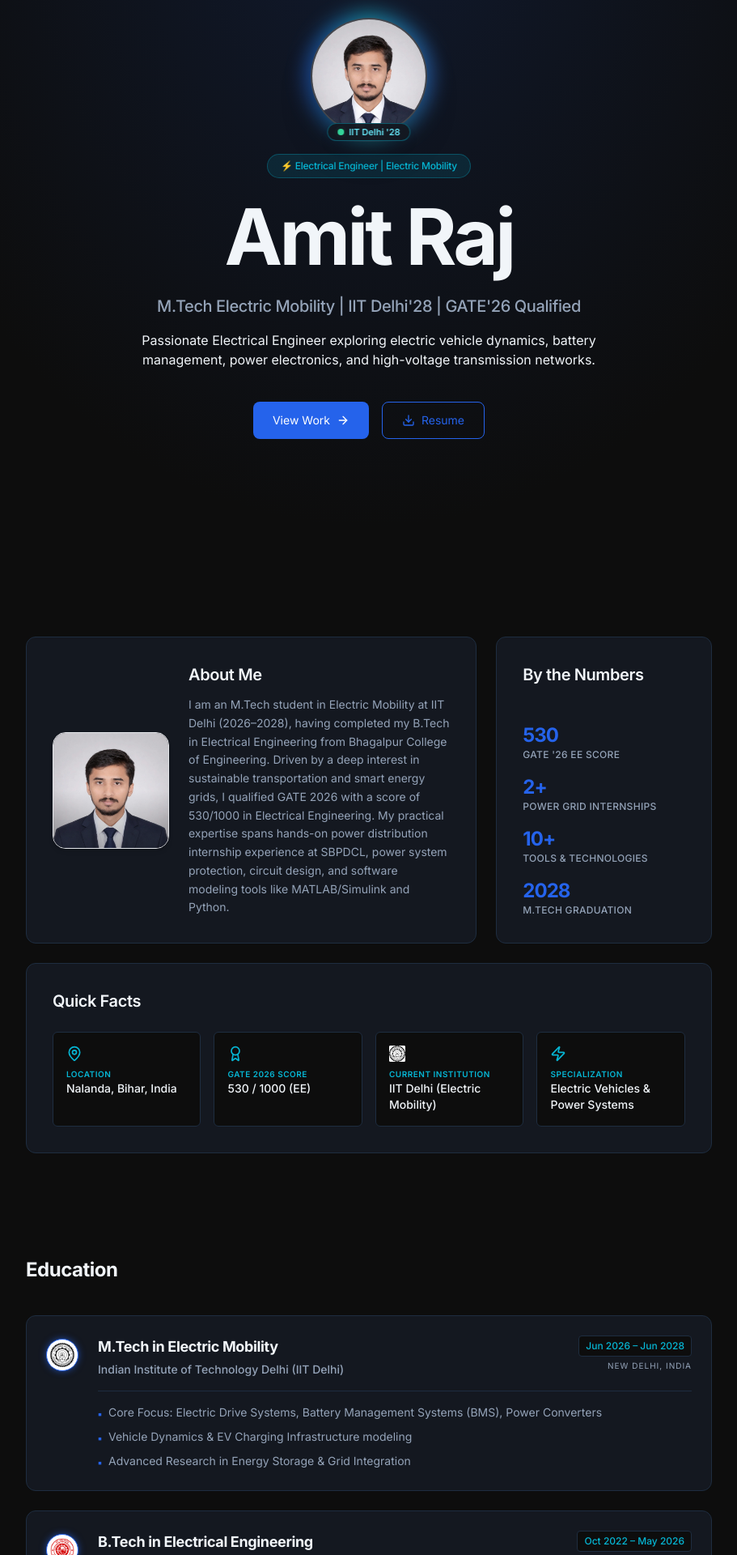
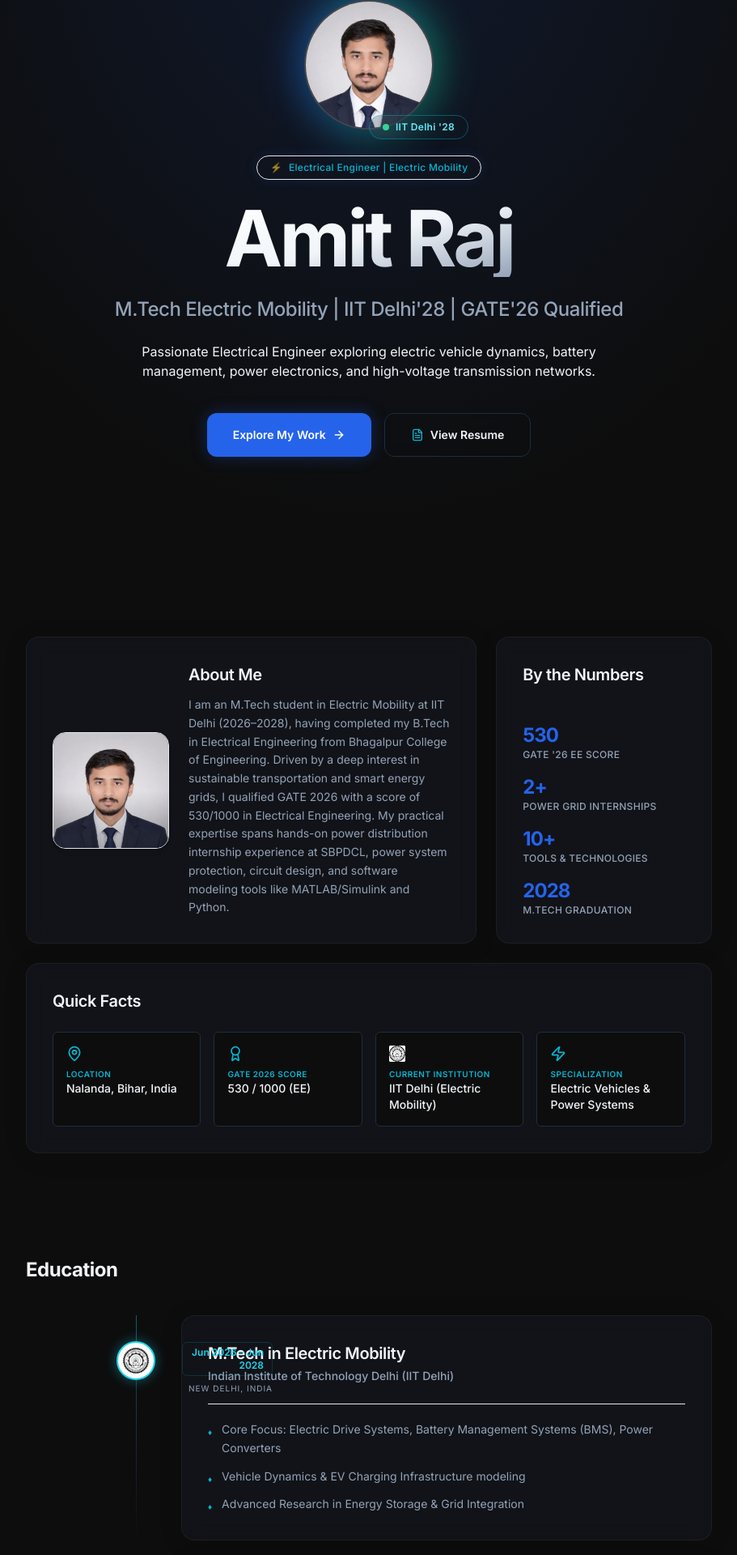
Before and after one commit to sauravrajrinku-lab/amitraj, a Next.js app: page / in a window 1280 px wide. Shown: the part 142-2062 px from the top of the page at 81% size, without its empty margins (184-1095 px from the left). Built offline with nearby package versions, Linux system fonts and the light colour scheme.

Commit message:
Major UI upgrade: Glassmorphism, Timelines, Bento Grids, and Premium Typography

```diff
--- a/src/app/globals.css
+++ b/src/app/globals.css
@@ -53,12 +53,21 @@
   .card-minimal {
     background-color: var(--bg-surface);
     border: 1px solid var(--border-color);
-    border-radius: 0.75rem;
-    transition: all 0.3s ease;
+    border-radius: 1rem;
+    transition: all 0.4s cubic-bezier(0.16, 1, 0.3, 1);
   }
   .card-minimal:hover {
-    border-color: var(--accent-primary);
-    box-shadow: 0 0 20px rgba(37, 99, 235, 0.25);
+    border-color: rgba(6, 182, 212, 0.4);
+    box-shadow: 0 8px 30px rgba(0, 0, 0, 0.4), 0 0 20px rgba(37, 99, 235, 0.15);
+    transform: translateY(-2px);
+  }
+
+  .glass-panel {
+    background: rgba(20, 24, 32, 0.6);
+    backdrop-filter: blur(12px);
+    -webkit-backdrop-filter: blur(12px);
+    border: 1px solid rgba(255, 255, 255, 0.05);
+    box-shadow: 0 4px 30px rgba(0, 0, 0, 0.1);
   }
 
   .skill-badge {
--- a/src/components/AboutSection.tsx
+++ b/src/components/AboutSection.tsx
@@ -17,7 +17,7 @@ export default function AboutSection() {
     <section id="about" className="max-w-4xl mx-auto px-6">
       <div className="grid grid-cols-1 md:grid-cols-3 gap-6">
 
-        <div className="md:col-span-2 card-minimal p-6 sm:p-8 flex flex-col sm:flex-row gap-6 items-start sm:items-center">
+        <div className="md:col-span-2 glass-panel rounded-2xl p-6 sm:p-8 flex flex-col sm:flex-row gap-6 items-start sm:items-center">
           <div className="relative w-28 h-28 sm:w-36 sm:h-36 flex-shrink-0 rounded-2xl overflow-hidden border border-ds-border/80 shadow-md group bg-ds-bg">
             <Image
               src={PROFILE.avatar}
@@ -36,7 +36,7 @@ export default function AboutSection() {
           </div>
         </div>
 
-        <div className="card-minimal p-8 flex flex-col justify-between">
+        <div className="glass-panel rounded-2xl p-8 flex flex-col justify-between">
           <h2 className="text-xl font-semibold text-ds-text1 tracking-tight mb-4">By the Numbers</h2>
           <div className="space-y-4">
             {PROFILE.about.stats.map((stat, i) => (
@@ -48,7 +48,7 @@ export default function AboutSection() {
           </div>
         </div>
 
-        <div className="md:col-span-3 card-minimal p-8">
+        <div className="md:col-span-3 glass-panel rounded-2xl p-8">
           <h2 className="text-xl font-semibold text-ds-text1 tracking-tight mb-6">Quick Facts</h2>
           <div className="grid grid-cols-2 md:grid-cols-4 gap-4">
             {PROFILE.about.chips.map((chip, i) => {
--- a/src/components/EducationSection.tsx
+++ b/src/components/EducationSection.tsx
@@ -20,67 +20,46 @@ export default function EducationSection() {
         {PROFILE.education.map((edu, idx) => {
           const IconComponent = iconMap[edu.icon as keyof typeof iconMap] || BookOpen;
           return (
-            <div key={edu.id} className="card-minimal p-6 flex flex-col md:flex-row gap-6 relative">
+            <div key={edu.id} className="relative pl-8 md:pl-0">
+              {/* Timeline Line */}
+              <div className="hidden md:block absolute left-[8.5rem] top-0 bottom-0 w-px bg-gradient-to-b from-cyan-500/50 via-ds-border to-transparent" />
 
-              <div className="flex-shrink-0 pt-1 hidden md:block">
+              {/* Timeline Node / Icon */}
+              <div className="absolute left-0 md:left-[8.5rem] top-8 -translate-x-1/2 w-12 h-12 rounded-full bg-white border-2 border-cyan-400 shadow-[0_0_15px_rgba(34,211,238,0.4)] z-10 flex items-center justify-center overflow-hidden">
                 {edu.id === 'iit-delhi' ? (
-                  <div className="w-10 h-10 rounded-full overflow-hidden border border-ds-accent bg-white flex items-center justify-center relative shadow-[0_0_8px_rgba(37,99,235,0.6)]">
-                    <Image
-                      src="/images/iit-delhi-logo.jpeg"
-                      alt="IIT Delhi Logo"
-                      fill
-                      className="object-contain p-1"
-                    />
-                  </div>
+                  <Image src="/images/iit-delhi-logo.jpeg" alt="IIT Delhi Logo" fill className="object-contain p-1.5" />
                 ) : edu.id === 'bce-bhagalpur' ? (
-                  <div className="w-10 h-10 rounded-full overflow-hidden border border-ds-accent bg-white flex items-center justify-center relative shadow-[0_0_8px_rgba(37,99,235,0.6)]">
-                    <Image
-                      src="/images/bce-logo.webp"
-                      alt="BCE Logo"
-                      fill
-                      className="object-contain p-1"
-                    />
-                  </div>
+                  <Image src="/images/bce-logo.webp" alt="BCE Logo" fill className="object-contain p-1.5" />
                 ) : edu.id === 'spm-college' ? (
-                  <div className="w-10 h-10 rounded-full overflow-hidden border border-ds-accent bg-white flex items-center justify-center relative shadow-[0_0_8px_rgba(37,99,235,0.6)]">
-                    <Image
-                      src="/images/spm.jpeg"
-                      alt="SPM College Logo"
-                      fill
-                      className="object-contain p-1"
-                    />
-                  </div>
+                  <Image src="/images/spm.jpeg" alt="SPM College Logo" fill className="object-contain p-1.5" />
                 ) : (
-                  <div
-                    className="w-10 h-10 rounded-full flex items-center justify-center text-white bg-ds-accent"
-                    style={{ boxShadow: "0 0 8px rgba(37,99,235,0.6)" }}
-                  >
-                    <IconComponent className="w-4 h-4" />
+                  <div className="w-full h-full bg-cyan-900 flex items-center justify-center text-cyan-300">
+                    <IconComponent className="w-5 h-5" />
                   </div>
                 )}
               </div>
 
-              <div className="flex-grow">
-                <div className="flex flex-col md:flex-row md:justify-between md:items-start mb-2 gap-2">
+              <div className="md:ml-[12rem] glass-panel rounded-2xl p-6 sm:p-8 hover:border-cyan-500/40 transition-all duration-300 group">
+                <div className="flex flex-col md:flex-row md:justify-between md:items-start mb-6 gap-4">
                   <div>
-                    <h3 className="text-lg font-bold tracking-tight text-ds-text1">{edu.degree}</h3>
+                    <h3 className="text-xl font-semibold tracking-tight text-ds-text1 group-hover:text-cyan-50 transition-colors">{edu.degree}</h3>
                     <p className="text-sm font-medium text-ds-text2 mt-1">{edu.institution}</p>
                   </div>
-                  <div className="flex flex-col md:items-end">
-                    <span className="text-xs font-medium px-2 py-1 bg-ds-bg text-ds-accent2 rounded border border-ds-border mb-1 w-max md:w-auto">
+                  <div className="flex flex-col md:items-end md:absolute md:left-0 md:top-8 md:w-28 md:text-right">
+                    <span className="text-xs font-semibold px-2.5 py-1 bg-ds-surface/80 text-cyan-400 rounded-md border border-cyan-500/20 mb-1 w-max md:w-auto shadow-sm">
                       {edu.period}
                     </span>
-                    <span className="text-[10px] uppercase tracking-widest text-ds-text2">
+                    <span className="text-[10px] uppercase tracking-widest text-ds-text2 mt-1 hidden md:block">
                       {edu.location}
                     </span>
                   </div>
                 </div>
 
-                <div className="mt-4 pt-4 border-t border-ds-border">
-                  <ul className="space-y-2">
+                <div className="mt-4 pt-5 border-t border-ds-border/50">
+                  <ul className="space-y-3">
                     {edu.highlights.map((highlight, hIdx) => (
-                      <li key={hIdx} className="text-sm text-ds-text2 flex items-start">
-                        <span className="text-ds-accent mr-2 mt-0.5">▪</span>
+                      <li key={hIdx} className="text-sm text-ds-text2 flex items-start leading-relaxed">
+                        <span className="text-cyan-500 mr-3 mt-1.5 text-[10px]">♦</span>
                         {highlight}
                       </li>
                     ))}
--- a/src/components/HeroSection.tsx
+++ b/src/components/HeroSection.tsx
@@ -1,93 +1,73 @@
 "use client";
 
-import React, { useState } from "react";
+import React from "react";
 import { motion } from "framer-motion";
-import { ArrowRight, Download, X } from "lucide-react";
+import { ArrowRight, Download, FileText } from "lucide-react";
 import Image from "next/image";
 import { PROFILE } from "@/data/profile";
 
 export default function HeroSection() {
-  const [resumeModalOpen, setResumeModalOpen] = useState(false);
-
-  const handleDownloadResume = () => {
-    const resumeText = `Amit Raj
-M.Tech Electric Mobility | IIT Delhi '28
-GATE 2026 Qualified (EE & IN)
-
-Email: ${PROFILE.email}
-LinkedIn: ${PROFILE.linkedin}
-Location: ${PROFILE.location}
-
-Summary:
-${PROFILE.hero.summary}
-
-Education:
-- M.Tech Electric Mobility, IIT Delhi (2026-2028)
-- B.Tech Electrical Engineering, BCE Bhagalpur (2022-2026)
-
-Experience:
-- Student Intern, SBPDCL (Dec 2025 - Jan 2026)`;
-
-    const blob = new Blob([resumeText], { type: "text/plain;charset=utf-8" });
-    const url = URL.createObjectURL(blob);
-    const link = document.createElement("a");
-    link.href = url;
-    link.download = "Amit_Raj_Resume.txt";
-    document.body.appendChild(link);
-    link.click();
-    document.body.removeChild(link);
-    URL.revokeObjectURL(url);
-  };
-
   return (
     <section
       id="hero"
       className="relative min-h-screen flex items-center justify-center pt-24 pb-12 overflow-hidden px-6"
-      style={{ background: "radial-gradient(ellipse at 50% 0%, rgba(37,99,235,0.15) 0%, #0D0D0D 70%)" }}
     >
+      {/* Premium Background Effects */}
+      <div className="absolute inset-0 pointer-events-none">
+        <div className="absolute inset-0 bg-[radial-gradient(ellipse_at_50%_0%,rgba(37,99,235,0.15)_0%,rgba(13,13,13,1)_70%)]" />
+        <div className="absolute top-0 left-1/2 -translate-x-1/2 w-full max-w-3xl h-64 bg-ds-accent/20 blur-[120px] rounded-full pointer-events-none" />
+      </div>
+
       <div className="relative z-10 max-w-4xl mx-auto flex flex-col items-center text-center">
 
         {/* Profile Avatar with Glowing Halo */}
         <motion.div
-          initial={{ opacity: 0, scale: 0.8 }}
-          animate={{ opacity: 1, scale: 1 }}
-          transition={{ duration: 0.5 }}
-          className="relative mb-6 group cursor-pointer"
+          initial={{ opacity: 0, scale: 0.8, y: 20 }}
+          animate={{ opacity: 1, scale: 1, y: 0 }}
+          transition={{ duration: 0.7, type: "spring", bounce: 0.4 }}
+          className="relative mb-8 group cursor-pointer"
         >
-          <div className="absolute -inset-1.5 bg-gradient-to-r from-blue-600 via-cyan-400 to-blue-500 rounded-full blur-md opacity-75 group-hover:opacity-100 transition-all duration-700 animate-pulse" />
-          <div className="relative w-28 h-28 sm:w-36 sm:h-36 rounded-full overflow-hidden border-2 border-white/20 shadow-2xl bg-ds-surface">
+          <div className="absolute -inset-2 bg-gradient-to-r from-blue-600 via-cyan-400 to-emerald-500 rounded-full blur-xl opacity-60 group-hover:opacity-100 transition-all duration-700 animate-pulse" />
+          <div className="relative w-32 h-32 sm:w-40 sm:h-40 rounded-full overflow-hidden border-2 border-white/20 shadow-2xl bg-ds-surface z-10">
             <Image
               src={PROFILE.avatar}
               alt={PROFILE.name}
               fill
-              sizes="(max-width: 640px) 112px, 144px"
-              className="object-cover object-top transition-transform duration-500 group-hover:scale-105"
+              sizes="(max-width: 640px) 128px, 160px"
+              className="object-cover object-top transition-transform duration-700 group-hover:scale-110"
               priority
             />
           </div>
-          <div className="absolute -bottom-2 left-1/2 -translate-x-1/2 bg-[#141820]/95 backdrop-blur-md border border-cyan-500/40 text-cyan-300 text-[11px] font-semibold px-3 py-0.5 rounded-full flex items-center gap-1.5 shadow-lg whitespace-nowrap">
+
+          <motion.div
+            initial={{ opacity: 0, y: 10 }}
+            animate={{ opacity: 1, y: 0 }}
+            transition={{ delay: 0.5, duration: 0.5 }}
+            className="absolute -bottom-3 left-1/2 -translate-x-1/2 bg-ds-surface/90 backdrop-blur-xl border border-cyan-500/40 text-cyan-300 text-xs font-semibold px-4 py-1.5 rounded-full flex items-center gap-2 shadow-xl whitespace-nowrap z-20"
+          >
             <span className="relative flex h-2 w-2">
               <span className="animate-ping absolute inline-flex h-full w-full rounded-full bg-emerald-400 opacity-75"></span>
               <span className="relative inline-flex rounded-full h-2 w-2 bg-emerald-400"></span>
             </span>
-            <span>IIT Delhi &apos;28</span>
-          </div>
+            <span className="tracking-wide">IIT Delhi &apos;28</span>
+          </motion.div>
         </motion.div>
 
         <motion.div
           initial={{ opacity: 0, y: 10 }}
           animate={{ opacity: 1, y: 0 }}
-          transition={{ duration: 0.4, delay: 0.1 }}
-          className="inline-flex items-center space-x-2 px-4 py-1.5 skill-badge text-xs font-medium mb-6 tracking-tight"
+          transition={{ duration: 0.5, delay: 0.2 }}
+          className="inline-flex items-center space-x-2 px-4 py-1.5 rounded-full bg-ds-accent/10 border border-ds-accent/20 text-ds-accent2 text-xs font-medium mb-6 tracking-wide shadow-[0_0_15px_rgba(37,99,235,0.15)]"
         >
-          <span>{PROFILE.hero.badge}</span>
+          <span className="animate-pulse">⚡</span>
+          <span>{PROFILE.hero.badge.replace('⚡ ', '')}</span>
         </motion.div>
 
         <motion.h1
           initial={{ opacity: 0, y: 20 }}
           animate={{ opacity: 1, y: 0 }}
-          transition={{ duration: 0.5, delay: 0.2 }}
-          className="text-5xl sm:text-7xl md:text-8xl font-bold tracking-tighter text-ds-text1 mb-6"
+          transition={{ duration: 0.6, delay: 0.3 }}
+          className="text-5xl sm:text-7xl md:text-8xl font-bold tracking-tighter text-transparent bg-clip-text bg-gradient-to-br from-white via-ds-text1 to-ds-text2 mb-6"
         >
           {PROFILE.hero.headline}
         </motion.h1>
@@ -95,8 +75,8 @@ Experience:
         <motion.p
           initial={{ opacity: 0, y: 20 }}
           animate={{ opacity: 1, y: 0 }}
-          transition={{ duration: 0.5, delay: 0.3 }}
-          className="text-lg sm:text-xl text-ds-text2 max-w-2xl font-medium tracking-tight mb-4"
+          transition={{ duration: 0.6, delay: 0.4 }}
+          className="text-lg sm:text-2xl text-ds-text2 max-w-2xl font-medium tracking-tight mb-6"
         >
           {PROFILE.hero.subtitle}
         </motion.p>
@@ -104,8 +84,8 @@ Experience:
         <motion.p
           initial={{ opacity: 0, y: 20 }}
           animate={{ opacity: 1, y: 0 }}
-          transition={{ duration: 0.5, delay: 0.4 }}
-          className="text-sm sm:text-base text-ds-text2/80 max-w-xl leading-relaxed mb-10"
+          transition={{ duration: 0.6, delay: 0.5 }}
+          className="text-sm sm:text-base text-ds-text2/70 max-w-xl leading-relaxed mb-10"
         >
           {PROFILE.hero.summary}
         </motion.p>
@@ -113,51 +93,27 @@ Experience:
         <motion.div
           initial={{ opacity: 0, y: 20 }}
           animate={{ opacity: 1, y: 0 }}
-          transition={{ duration: 0.5, delay: 0.5 }}
+          transition={{ duration: 0.6, delay: 0.6 }}
           className="flex flex-col sm:flex-row gap-4 w-full sm:w-auto"
         >
           <a
             href="#experience"
-            className="w-full sm:w-auto px-6 py-3 btn-primary flex items-center justify-center text-sm"
+            className="w-full sm:w-auto px-8 py-4 bg-ds-accent hover:bg-blue-600 text-white rounded-xl flex items-center justify-center text-sm font-semibold transition-all shadow-[0_0_20px_rgba(37,99,235,0.3)] hover:shadow-[0_0_30px_rgba(37,99,235,0.5)] group"
           >
-            View Work <ArrowRight className="w-4 h-4 ml-2" />
+            Explore My Work
+            <ArrowRight className="w-4 h-4 ml-2 group-hover:translate-x-1 transition-transform" />
           </a>
-          <button
-            onClick={() => setResumeModalOpen(true)}
-            className="w-full sm:w-auto px-6 py-3 btn-secondary flex items-center justify-center text-sm"
+          <a
+            href="/Amit_Raj_Resume.pdf"
+            target="_blank"
+            rel="noopener noreferrer"
+            className="w-full sm:w-auto px-8 py-4 bg-ds-surface/50 hover:bg-ds-surface border border-ds-border hover:border-ds-accent/50 text-ds-text1 rounded-xl flex items-center justify-center text-sm font-semibold transition-all group backdrop-blur-sm"
           >
-            <Download className="w-4 h-4 mr-2" /> Resume
-          </button>
+            <FileText className="w-4 h-4 mr-2 text-ds-accent2 group-hover:scale-110 transition-transform" />
+            View Resume
+          </a>
         </motion.div>
       </div>
-
-      {/* Resume Modal */}
-      {resumeModalOpen && (
-        <div className="fixed inset-0 z-50 flex items-center justify-center p-4 bg-ds-bg/80 backdrop-blur-sm">
-          <div className="bg-ds-surface rounded-xl max-w-md w-full border border-ds-border shadow-2xl overflow-hidden animate-fade-in-up">
-            <div className="flex justify-between items-center p-4 border-b border-ds-border">
-              <h3 className="font-semibold text-ds-text1 text-sm tracking-tight">Resume Available</h3>
-              <button
-                onClick={() => setResumeModalOpen(false)}
-                className="text-ds-text2 hover:text-ds-text1"
-              >
-                <X className="w-4 h-4" />
-              </button>
-            </div>
-            <div className="p-6 text-sm text-ds-text2">
-              <p className="mb-4">
-                A simple text-based version of my resume is available for download.
-              </p>
-              <button
-                onClick={handleDownloadResume}
-                className="w-full py-3 btn-primary text-sm flex items-center justify-center"
-              >
-                <Download className="w-4 h-4 mr-2" /> Download TXT
-              </button>
-            </div>
-          </div>
-        </div>
-      )}
     </section>
   );
 }
--- a/tailwind.config.ts
+++ b/tailwind.config.ts
@@ -22,7 +22,7 @@ const config: Config = {
       },
       fontFamily: {
         sans: ["var(--font-inter)", "sans-serif"],
-        heading: ["var(--font-inter)", "sans-serif"],
+        heading: ["var(--font-space-grotesk)", "sans-serif"],
       },
       letterSpacing: {
         tighter: '-0.04em',
```
Also changed, not shown: src/components/AchievementsSection.tsx (+10 -10 lines), src/components/ExperienceSection.tsx (+18 -10 lines), src/components/SkillsSection.tsx (+9 -9 lines).
